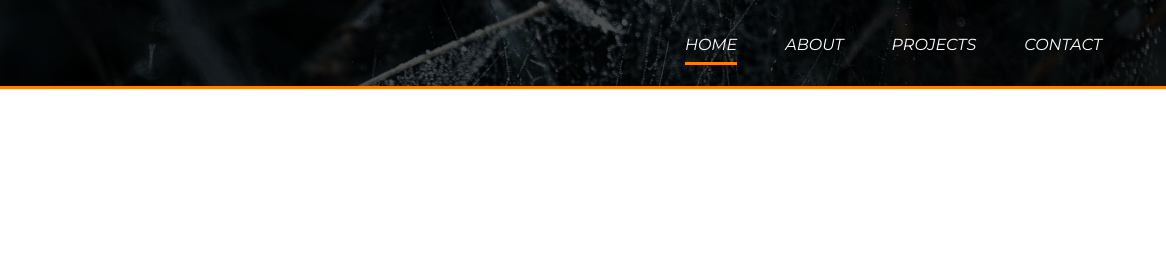
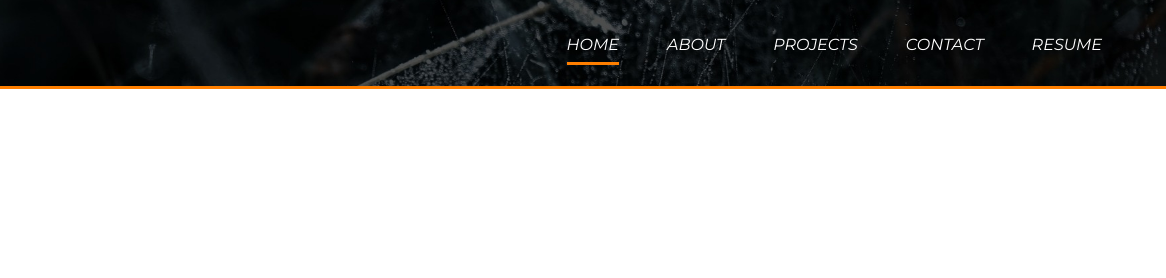
Before and after one commit to MrAjMann/AjM-Portfolio, a website: page dist/index.html in a window 1280 px wide. Shown: the top 278 px of the page, 114-1280 px from the left. Drawn offline with Linux system fonts and the light colour scheme.

Commit message:
Added resume button to index.html

```diff
--- a/dist/index.html
+++ b/dist/index.html
@@ -52,6 +52,14 @@
             <li>
               <a href="/contact.html">Contact</a>
             </li>
+            <li class="btn-container">
+              <a
+                class="btn"
+                href="./documents/Anthony Mann CV 2020.pdf"
+                download="AnthonyMannResume"
+                >Resume</a
+              >
+            </li>
           </ul>
         </nav>
       </div>
```
